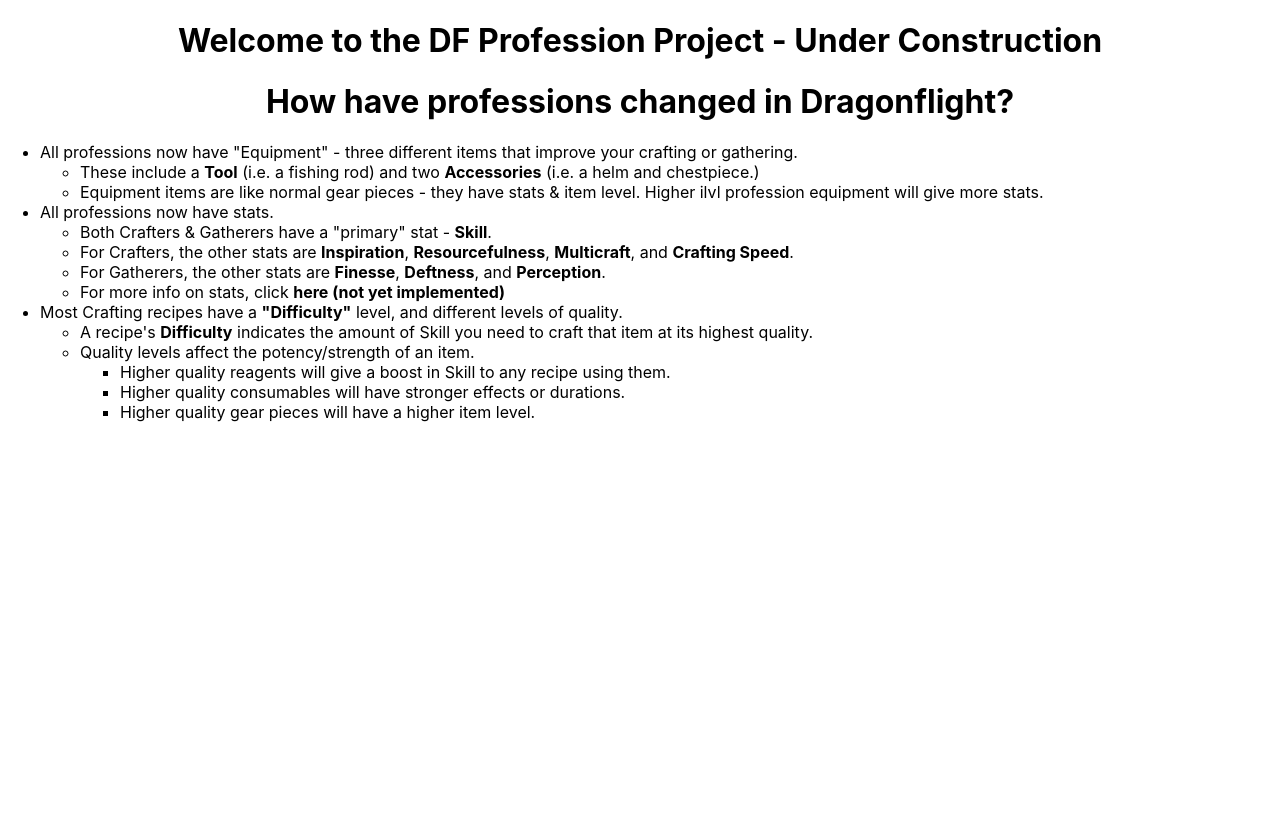
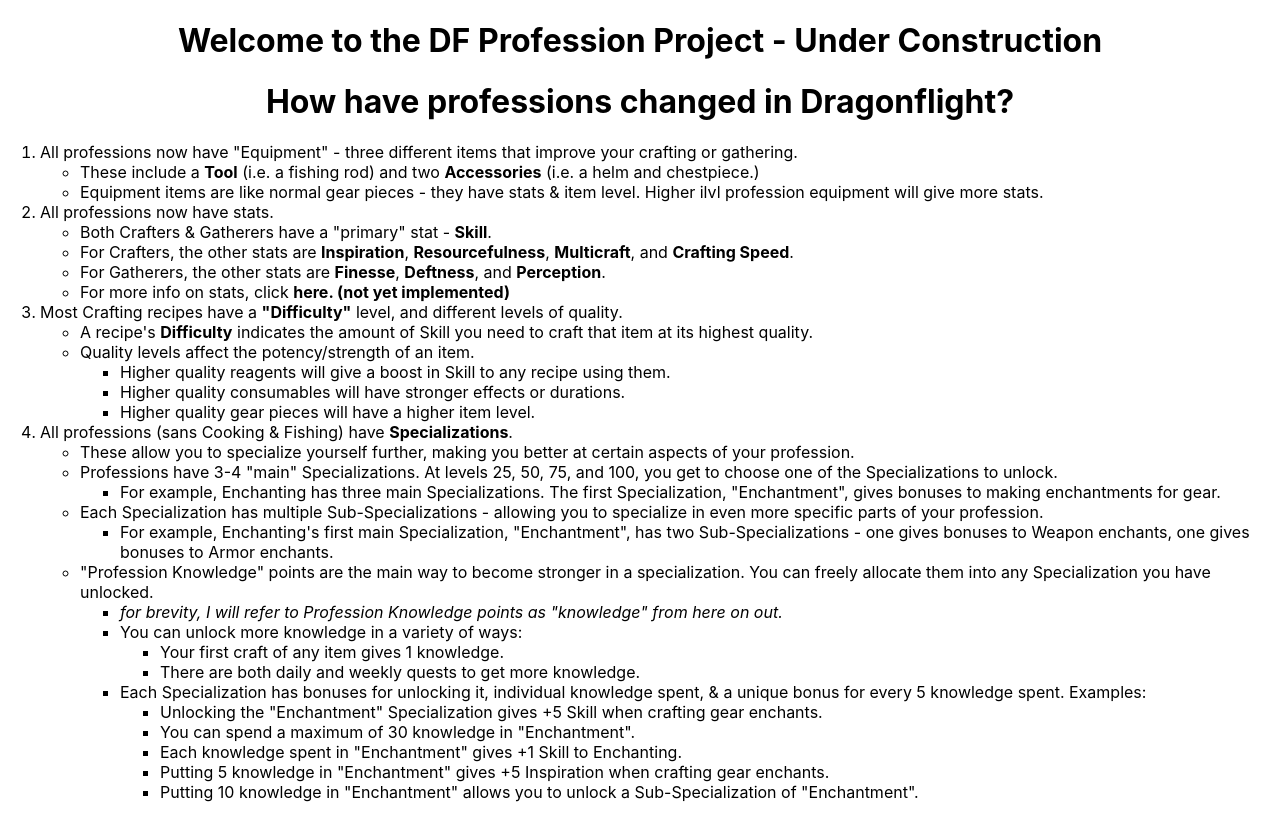
Before and after one commit to conradbuys11/df-profesions-front-end, a React (Create React App) app: page / in a window 1280 px wide. Built offline with nearby package versions, Linux system fonts and the light colour scheme.

Commit message:
added more content to Basics

```diff
--- a/src/components/Basics.js
+++ b/src/components/Basics.js
@@ -5,8 +5,8 @@
     return(
         <div>
             <h1>How have professions changed in Dragonflight?</h1>
-            <ul>
-
+            <ol>
+                {/* TO-DO: allow minimizing/expanding of each main list item */}
                 <li>All professions now have "Equipment" - three different items that improve your crafting or gathering.
                     <ul>
                         <li>These include a <span className='highlight'>Tool</span> (i.e. a fishing rod) and two <span className='highlight'>Accessories</span> (i.e. a helm and chestpiece.)</li>
@@ -19,7 +19,7 @@
                         <li>Both Crafters & Gatherers have a "primary" stat - <span className='highlight'>Skill</span>.</li>
                         <li>For Crafters, the other stats are <span className='highlight'>Inspiration</span>, <span className='highlight'>Resourcefulness</span>, <span className='highlight'>Multicraft</span>, and <span className='highlight'>Crafting Speed</span>.</li>
                         <li>For Gatherers, the other stats are <span className='highlight'>Finesse</span>, <span className='highlight'>Deftness</span>, and <span className='highlight'>Perception</span>.</li>
-                        <li>For more info on stats, click <span className='highlight'>here (not yet implemented)</span></li>
+                        <li>For more info on stats, click <span className='highlight'>here. (not yet implemented)</span></li>
                     </ul>
                 </li>
 
@@ -35,7 +35,44 @@
                         </li>
                     </ul>
                 </li>
-            </ul>
+
+                <li>All professions (sans Cooking & Fishing) have <span className='highlight'>Specializations</span>.
+                    <ul>
+                        <li>These allow you to specialize yourself further, making you better at certain aspects of your profession.</li>
+                        <li>Professions have 3-4 "main" Specializations. At levels 25, 50, 75, and 100, you get to choose one of the Specializations to unlock.
+                            <ul>
+                                {/* maybe I should do a gif/image demo here to better explain how it works */}
+                                <li>For example, Enchanting has three main Specializations. The first Specialization, "Enchantment", gives bonuses to making enchantments for gear.</li>
+                            </ul>
+                        </li>
+                        <li>Each Specialization has multiple Sub-Specializations - allowing you to specialize in even more specific parts of your profession.
+                            <ul>
+                                <li>For example, Enchanting's first main Specialization, "Enchantment", has two Sub-Specializations - one gives bonuses to Weapon enchants, one gives bonuses to Armor enchants.</li>
+                            </ul>
+                        </li>
+                        <li>"Profession Knowledge" points are the main way to become stronger in a specialization. You can freely allocate them into any Specialization you have unlocked.
+                            <ul>
+                                <li><em>for brevity, I will refer to Profession Knowledge points as "knowledge" from here on out.</em></li>
+                                <li>You can unlock more knowledge in a variety of ways:
+                                    <ul>
+                                        <li>Your first craft of any item gives 1 knowledge.</li>
+                                        <li>There are both daily and weekly quests to get more knowledge.</li>
+                                    </ul>
+                                </li>
+                                <li>Each Specialization has bonuses for unlocking it, individual knowledge spent, & a unique bonus for every 5 knowledge spent. Examples:
+                                    <ul>
+                                        <li>Unlocking the "Enchantment" Specialization gives +5 Skill when crafting gear enchants.</li>
+                                        <li>You can spend a maximum of 30 knowledge in "Enchantment".</li>
+                                        <li>Each knowledge spent in "Enchantment" gives +1 Skill to Enchanting.</li>
+                                        <li>Putting 5 knowledge in "Enchantment" gives +5 Inspiration when crafting gear enchants.</li>
+                                        <li>Putting 10 knowledge in "Enchantment" allows you to unlock a Sub-Specialization of "Enchantment".</li>
+                                    </ul>
+                                </li>
+                            </ul>
+                        </li>
+                    </ul>
+                </li>
+            </ol>
         </div>
     )
 }
```
